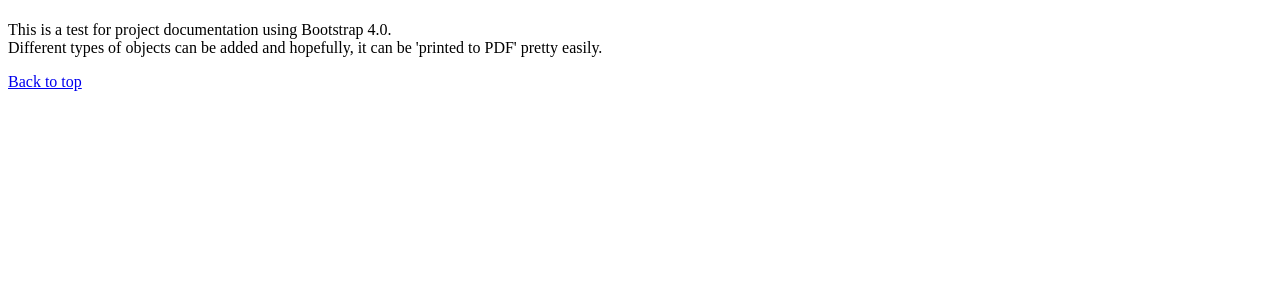
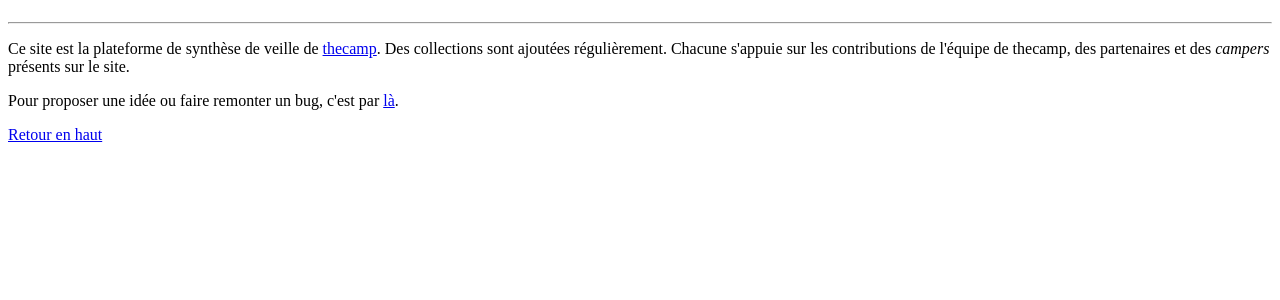
Before and after one commit to thecamp-toolbox/veille_CMS, a PHP site: the page made by site/templates/library.php in a window 1280 px wide. Shown: the top 300 px of the page. Run offline with PHP 8.4, Linux system fonts and the light colour scheme; the template is opened without the code that fills it, so the values that code supplies are empty; some libraries are stand-ins or nearby versions.

Commit message:
little ameliorations

```diff
--- a/content/1-collections/1-culture-d-organisation/culture-amp/card-item.txt
+++ b/content/1-collections/1-culture-d-organisation/culture-amp/card-item.txt
@@ -41,8 +41,10 @@ Outil de feedback pour faire d'une organisation un super endroit où travailler.
 
 Utilisé par de grandes entreprises (AirBnb, Yelp, Slack, etc.).
 
-> Make your company a better place to work
+----
+
+Link: https://www.cultureamp.com/
 
 ----
 
-Link: https://www.cultureamp.com/
+Baseline: Make your company a better place to work
--- a/content/1-collections/library.txt
+++ b/content/1-collections/library.txt
@@ -2,4 +2,4 @@ Title: Collections
 
 ----
 
-Text: On retrouve ici toutes les collections liées à des programmes thecamp ou autres.
+Text: Cette bibliothèque réunit pour l'instant toutes les collections, qu'elles soient lieés à des programmes de thecamp, aux challenges, ou tout autre sujet. À terme, l'idée est d'avoir des bibliothèques thématiques contenant chacune plusieurs collections.
--- a/content/home/home.txt
+++ b/content/home/home.txt
@@ -7,7 +7,3 @@ Intro: RADAR - plateforme de veille de thecamp
 ----
 
 Text:
-
-Lorem ipsum dolor sit amet, clita periculis posidonium ut sed. Mei ut latine definitiones. Pro agam timeam tincidunt cu, ad mea stet solet voluptua. Impedit gubergren scripserit duo ut, sanctus fastidii suscipit duo et. Eos cu regione ancillae. Zril scripta aperiri cum ut, movet volumus ea nec.
-
-Usu ea ceteros definiebas percipitur, ut per porro audire consequat. Prompta consetetur no est, mel summo elaboraret ei, eu sed sanctus senserit maluisset. Mei quis eros legere id, idque nulla mel ex. Recusabo voluptaria duo cu, dolor delectus honestatis est an. Primis docendi vim an.
--- a/content/site.txt
+++ b/content/site.txt
@@ -1,4 +1,4 @@
-Title: RADAR thecamp
+Title: RADAR @thecamp
 
 ----
 
--- a/site/snippets/collection-card.php
+++ b/site/snippets/collection-card.php
@@ -1,4 +1,4 @@
-<div class="card border-dark collection">
+<div class="card border-dark collection text-center">
 	<div class="card-header border-dark">
 		<h4>
 			<i class="fa fa-book"></i>
--- a/site/snippets/footer.php
+++ b/site/snippets/footer.php
@@ -4,11 +4,12 @@
 
       <div class="row">
         <div class="col-sm-8">
-          <p>This is a test for project documentation using Bootstrap 4.0. <br>Different types of objects can be added and hopefully, it can be 'printed to PDF' pretty easily.</p>
+          <p>Ce site est la plateforme de synthèse de veille de <a href="http://thecamp.fr" target="_blank">thecamp</a>. Des collections sont ajoutées régulièrement. Chacune s'appuie sur les contributions de l'équipe de thecamp, des partenaires et des <i>campers</i> présents sur le site.</p>
+          <p>Pour proposer une idée ou faire remonter un bug, c'est par <a href="https://github.com/thecamp-toolbox/veille_CMS/issues" target="_blank">là</a>.</p>
         </div>
         <div class="col-sm-4">
           <p class="float-right">
-            <a href="#">Back to top</a>
+            <a href="#">Retour en haut</a>
           </p>
         </div>
       </div>
--- a/site/snippets/header.php
+++ b/site/snippets/header.php
@@ -17,3 +17,11 @@
 
 </head>
 <body>
+
+	<?php if ($page->template() != 'home') : ?>
+		<nav>
+			<a href="<?= $site->url() ?>" class="nav text-muted">
+				<h5><i class="fa fa-home"></i></h5>
+			</a>
+		</nav>
+	<?php endif ?>
--- a/site/snippets/item-card.php
+++ b/site/snippets/item-card.php
@@ -29,6 +29,11 @@
 
 		<p class="card-text">
 			<?= $item->description()->kirbytext() ?>
+			<?php if ($item->baseline() != '') : ?>
+				<div class="alert alert-secondary" role="alert">
+				  <?= $item->baseline() ?>
+				</div>
+			<?php endif ?>
 		</p>
 
 		<?php if ($item->link() != '') : ?>
--- a/site/templates/collection.php
+++ b/site/templates/collection.php
@@ -11,7 +11,10 @@
 					<?php endif ?>
 		    	</div>
 		    	<div class="col-sm-8 text-center">
-			    	<h1 class="jumbotron-heading"><?= $page->title() ?></h1>
+			    	<h1 class="jumbotron-heading">
+			    		<i class="fa fa-book"></i>
+			    		<?= $page->title() ?>
+			    	</h1>
 			    	<p class="lead text-muted"><?= $page->text()->kirbytext() ?></p>
 			    	<?php if ($site->user()) : ?>
 			    		<p class="text-muted"><a href="<?= $site->url().'/panel/pages/'.$page->uri().'/edit' ?>" target="_blank">Edit</a></p>
--- a/site/templates/home.php
+++ b/site/templates/home.php
@@ -3,8 +3,10 @@
   <div class="container-fluid">
     <div class="jumbotron text-center">
       <h1><?= $site->title()?></h1>
+      <em class="text-muted">(Beta)</em>
     </div>
   </div>
+
   <div class="container">
     <?= $page->text()->kirbytext() ?>
   </div>
--- a/site/templates/library.php
+++ b/site/templates/library.php
@@ -1,8 +1,10 @@
 <?php snippet('header') ?>
 
 <div class="jumbotron text-center">
-	<h1 class="jumbotron-heading"><?= $page->title() ?></h1>
-	<p class="lead text-muted"><?= $page->text()->kirbytext() ?></p>
+	<div class="container">
+		<h1 class="jumbotron-heading"><?= $page->title() ?></h1>
+		<p class="lead"><?= $page->text()->kirbytext() ?></p>
+	</div>
 </div>
 
 <div class="container">
@@ -15,4 +17,6 @@
   </div>
 </div>
 
+<hr>
+
 <?php snippet('footer') ?>
```
Also changed, not shown: assets/css/main.css (+9 -1 lines), readme.md.
